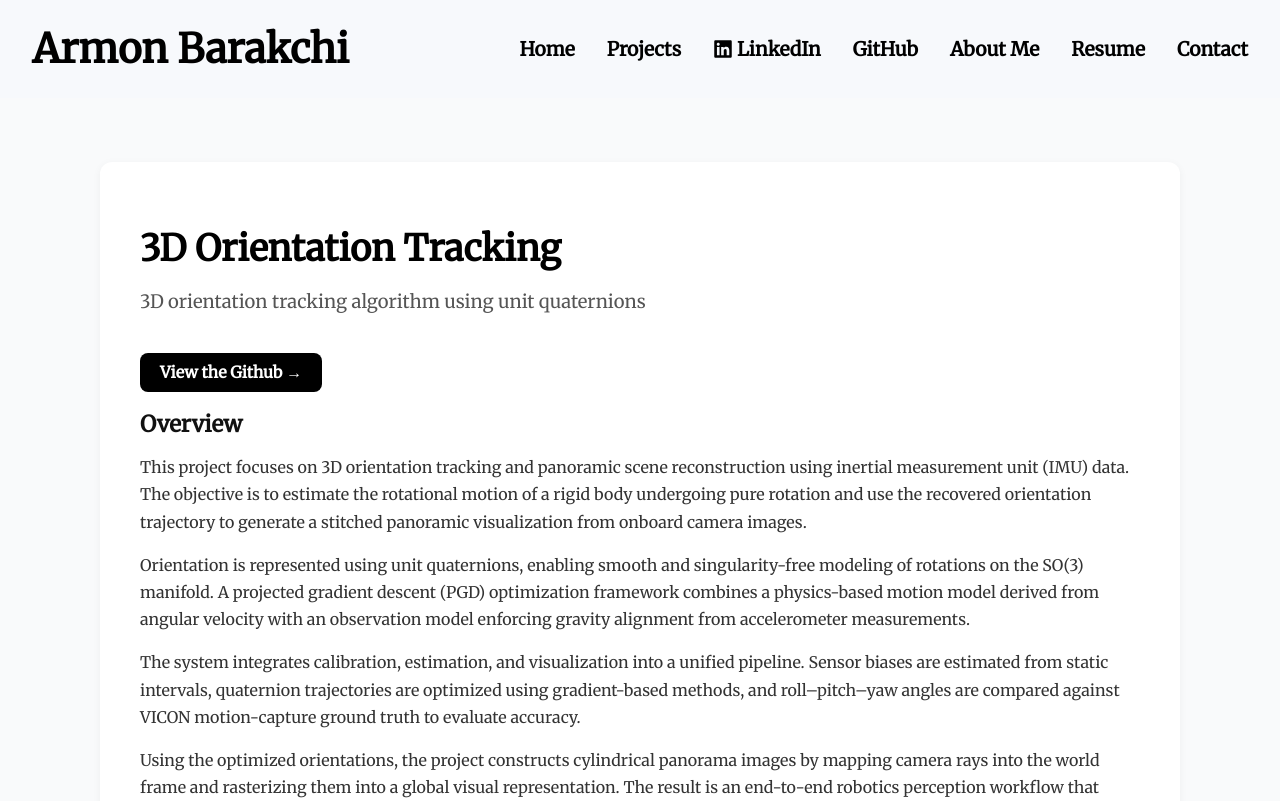
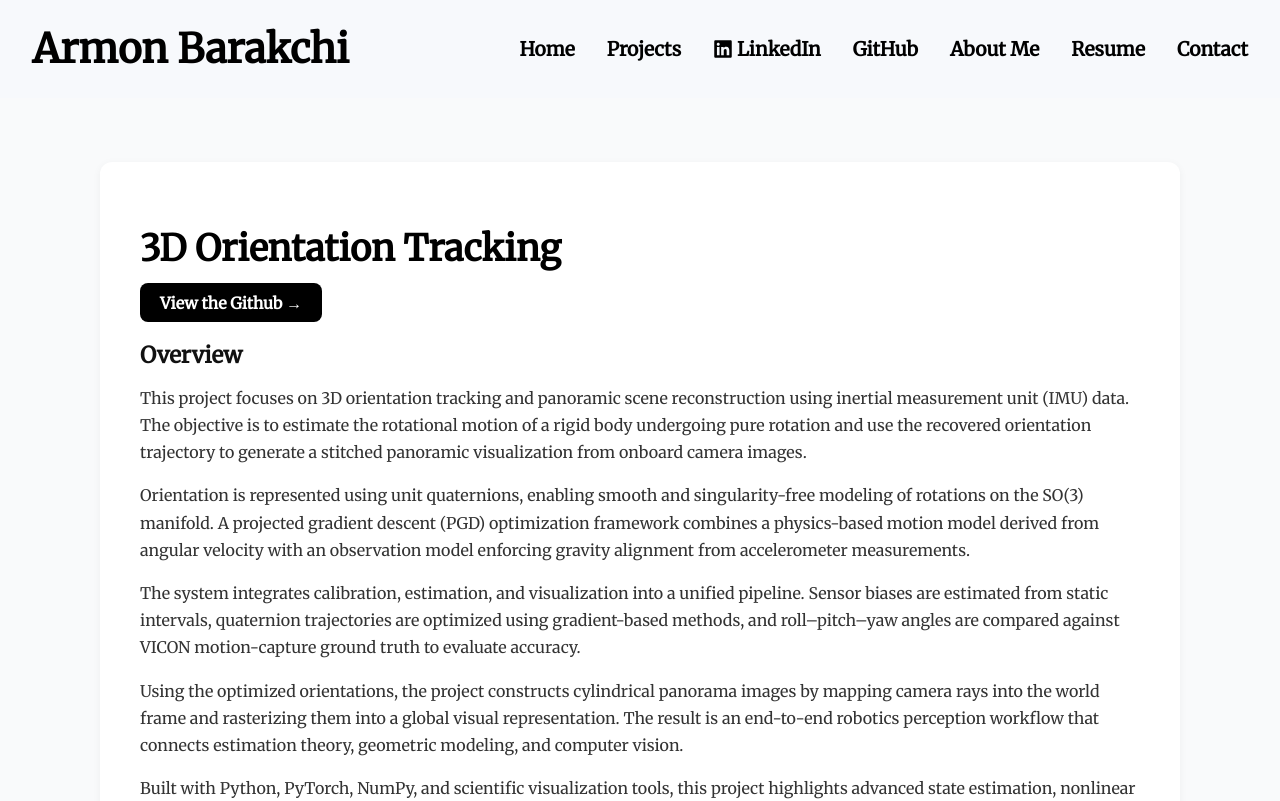
Before and after one commit to ArmonBarakchi/ArmonWebsite, a React (Create React App) app in the folder frontend/: page /project/orientation in a window 1280 px wide. Shown: the top 801 px of the page. Built offline with nearby package versions, Linux system fonts and the light colour scheme.

Commit message:
fixed build

```diff
--- a/frontend/src/components/Orientation.js
+++ b/frontend/src/components/Orientation.js
@@ -4,9 +4,7 @@ const Orientation = () => {
       <div className="project-container">
           <div className="project-text">
               <h1>3D Orientation Tracking</h1>
-              <p className="project-subtitle">
-                  3D orientation tracking algorithm using unit quaternions
-              </p>
+
               <a
                   className="github-button"
                   href="https://github.com/ArmonBarakchi/Orientation-Track-from-Sensor-Data"
```
